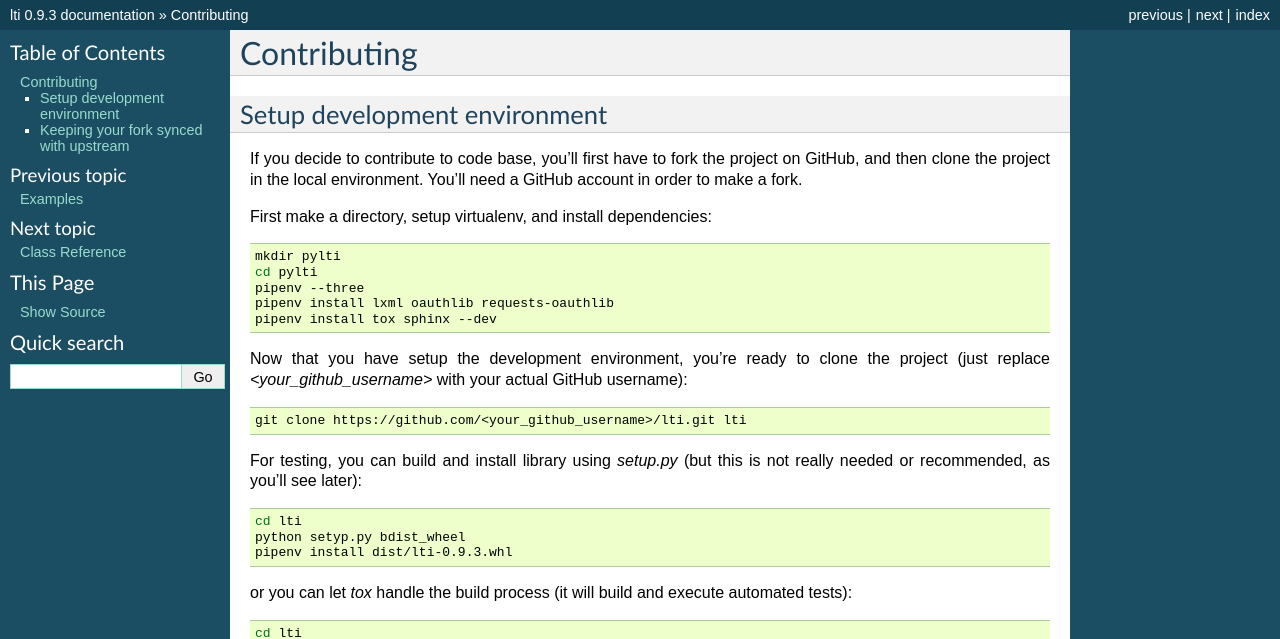
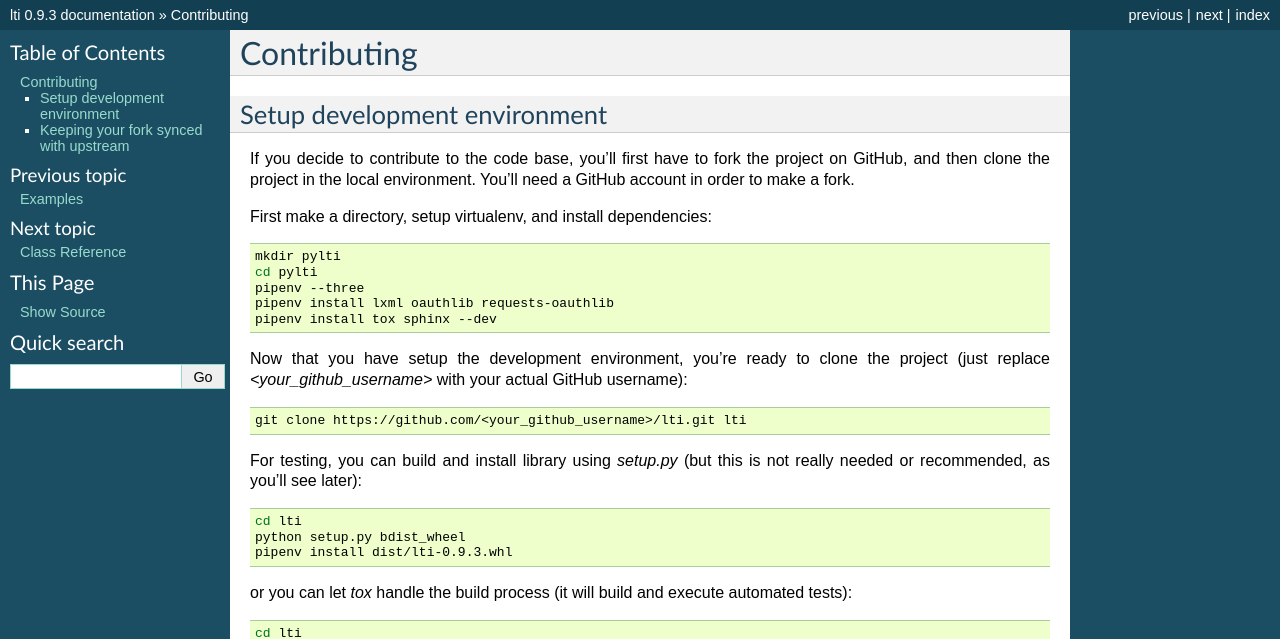
Before and after one commit to pylti/lti, a Sphinx documentation site: the page built from docs/contributing.rst, in a window 1280 px wide. Shown: the top 639 px of the page. Built offline with Sphinx 7.4.7, drawn with Linux system fonts in a browser that asks for light colours.

Commit message:
Amend contribution guide

```diff
--- a/docs/contributing.rst
+++ b/docs/contributing.rst
@@ -4,7 +4,7 @@ Contributing
 Setup development environment
 -----------------------------
 
-If you decide to contribute to code base, you'll first have to fork the project on GitHub, and then clone the project in the local environment. You'll need a GitHub account in order to make a fork.
+If you decide to contribute to the code base, you'll first have to fork the project on GitHub, and then clone the project in the local environment. You'll need a GitHub account in order to make a fork.
 
 First make a directory, setup virtualenv, and install dependencies:
 
@@ -27,7 +27,7 @@ For testing, you can build and install library using `setup.py` (but this is not
 .. code-block:: sh
 
     cd lti
-    python setyp.py bdist_wheel
+    python setup.py bdist_wheel
     pipenv install dist/lti-0.9.3.whl
 
 or you can let `tox` handle the build process (it will build and execute automated tests):
```
